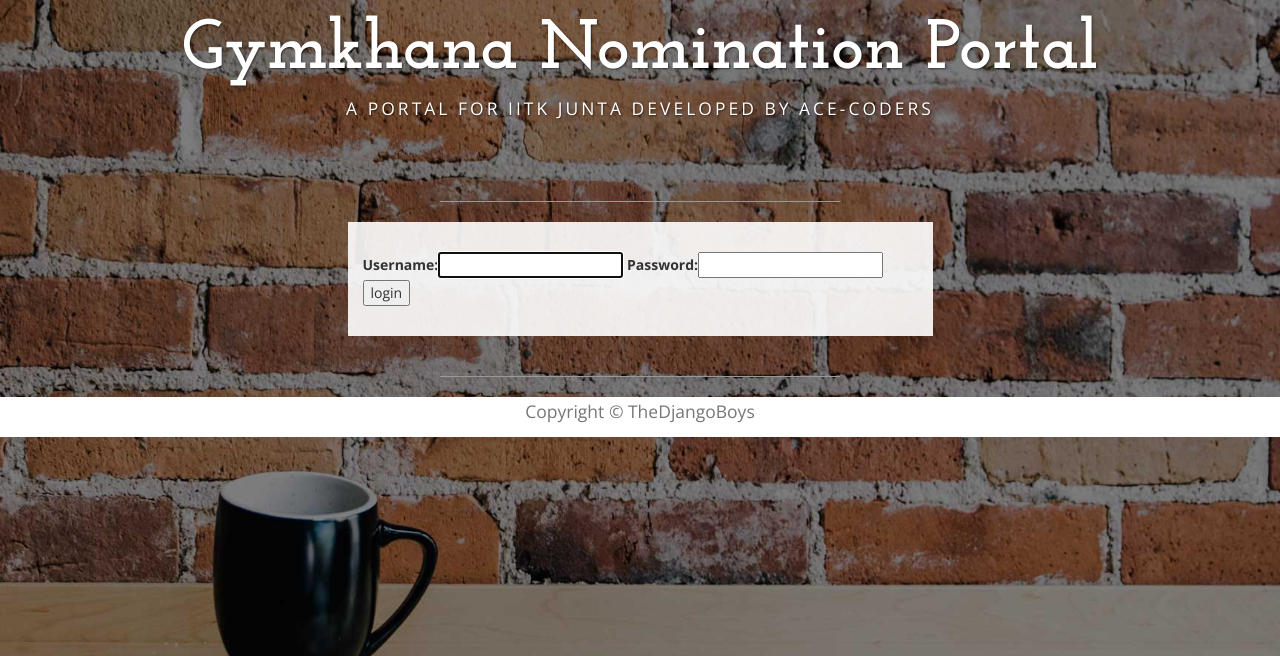
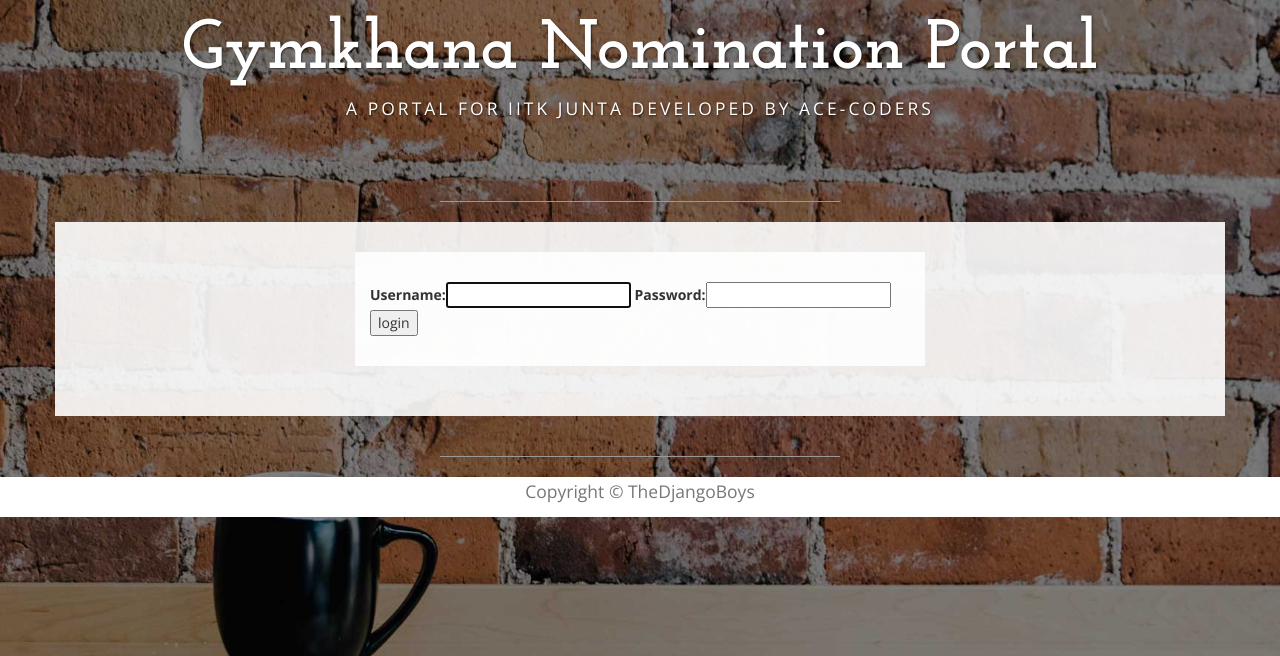
Before and after one commit to aniketp/Gymkhana-Nominations, a Django app: page /accounts/login/ in a window 1280 px wide. Shown: the part 95-751 px from the top of the page. Run offline with Django 3.2, Linux system fonts and the light colour scheme; some libraries are stand-ins or nearby versions.

Commit message:
Added row bootstrap

```diff
--- a/nomi/templates/registration/login.html
+++ b/nomi/templates/registration/login.html
@@ -3,7 +3,7 @@
 
 {% block content %}
 <div class="container">
-    <div class="row">
+    <div class="row box">
         <div class="col-lg-12">
             {% if form.errors  %}
                  <p>Please try again.Username or Password didn't match</p>
```
Also changed, not shown: db.sqlite3.
